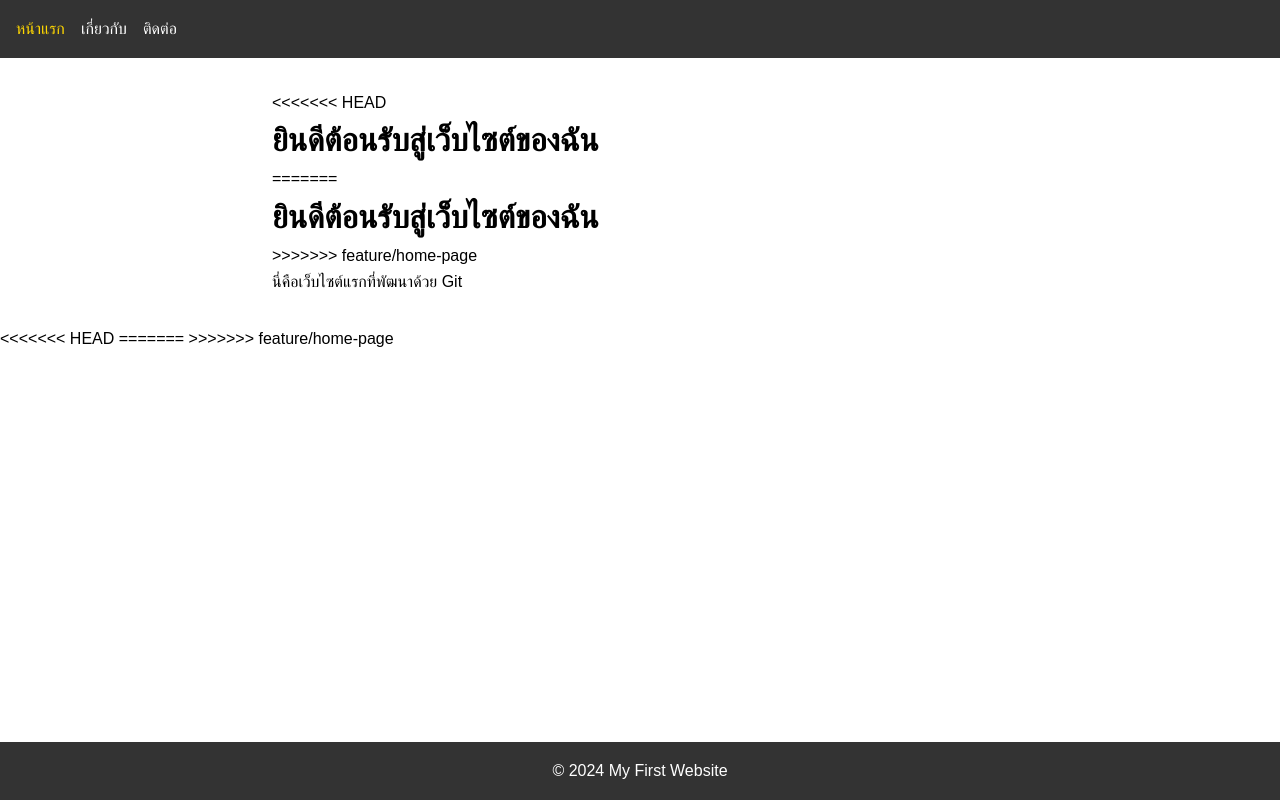
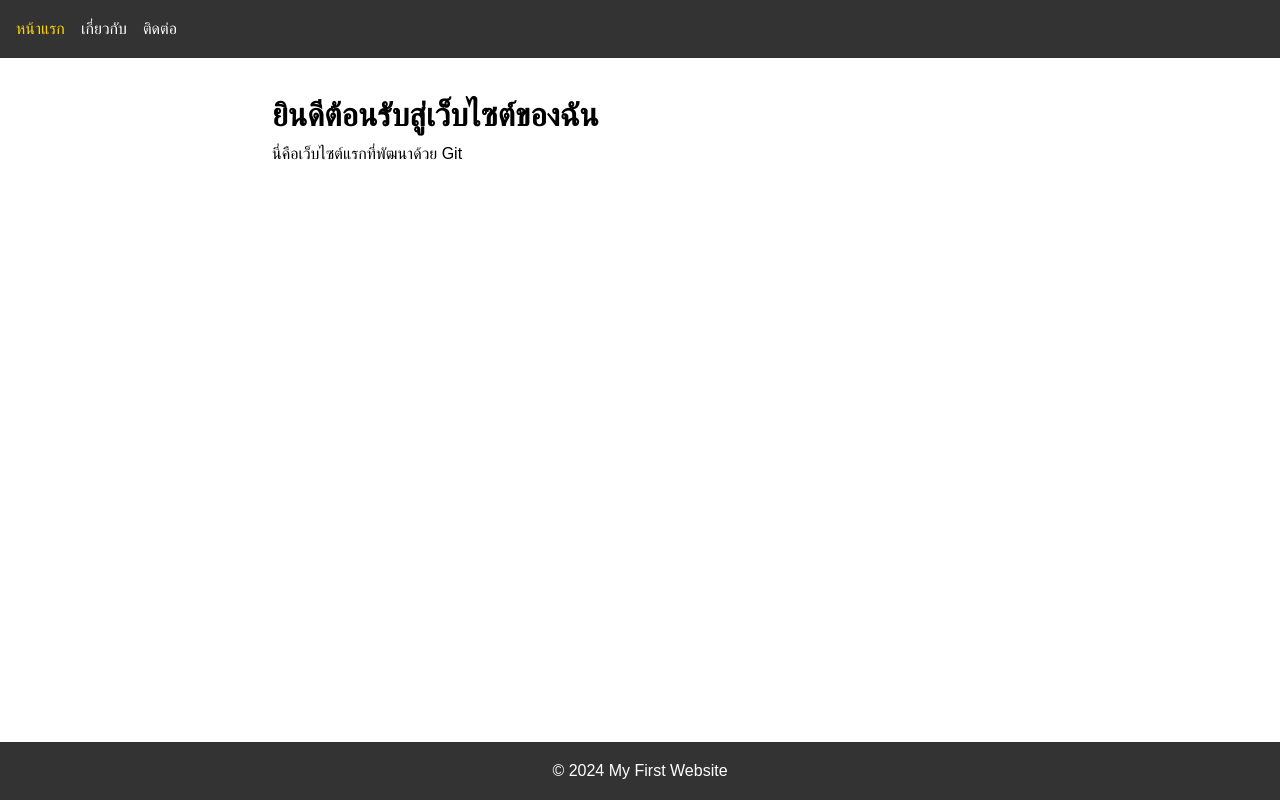
Before and after one commit to tanakorn172/my-first-website, a plain HTML site: page index.html in a window 1280 px wide. Drawn offline with Linux system fonts and the light colour scheme.

Commit message:
"สร้างหน้า Home พื้นฐาน"

```diff
--- a/index.html
+++ b/index.html
@@ -17,11 +17,7 @@
  </nav>
  </header>
  <main>
-<<<<<<< HEAD
  <h1>ยินดีต้อนรับสู่เว็บไซต์ของฉัน</h1>
-=======
- <h1>ยินดีต้อนรับสู่เว็บไซต์ของฉัน </h1>
->>>>>>> feature/home-page
  <p>นี่คือเว็บไซต์แรกที่พัฒนาด้วย Git</p>
  </main>
  <footer>
@@ -29,7 +25,3 @@
  </footer>
 </body>
 </html>
-<<<<<<< HEAD
-
-=======
->>>>>>> feature/home-page
```
